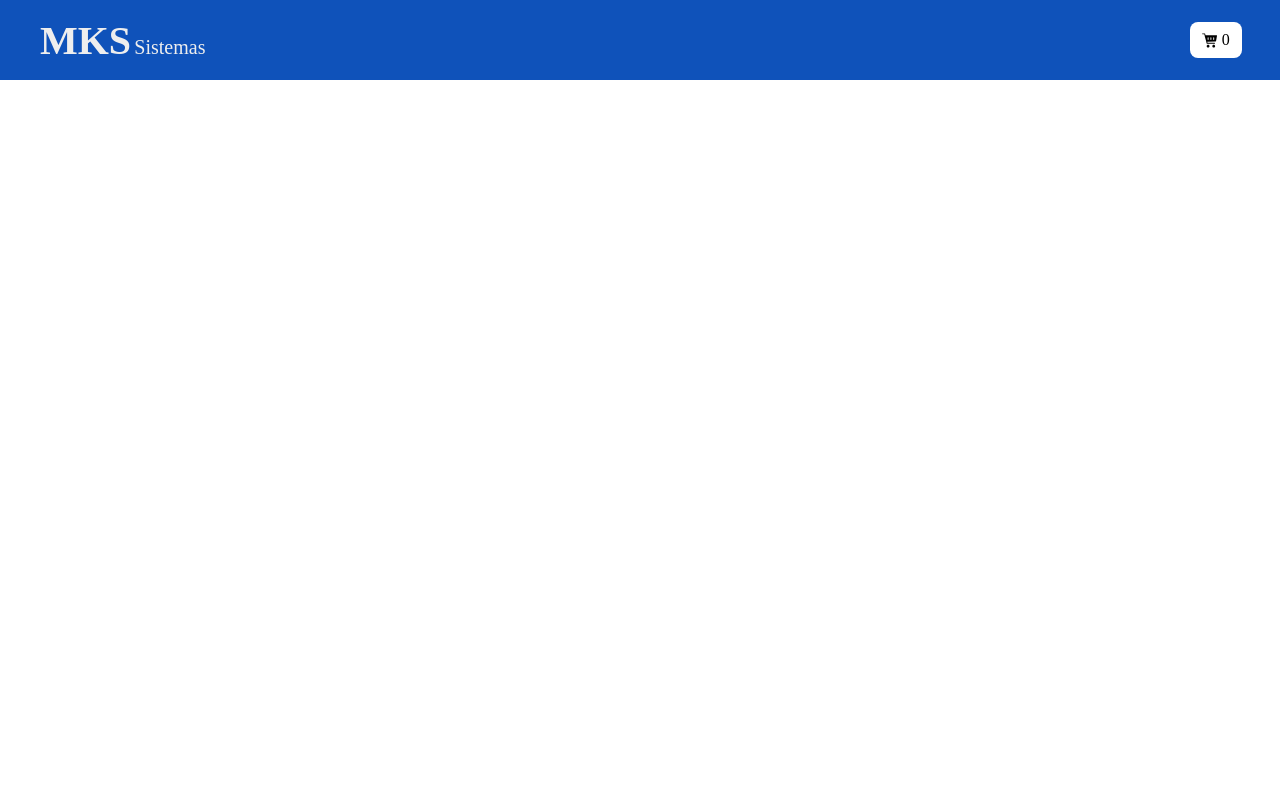
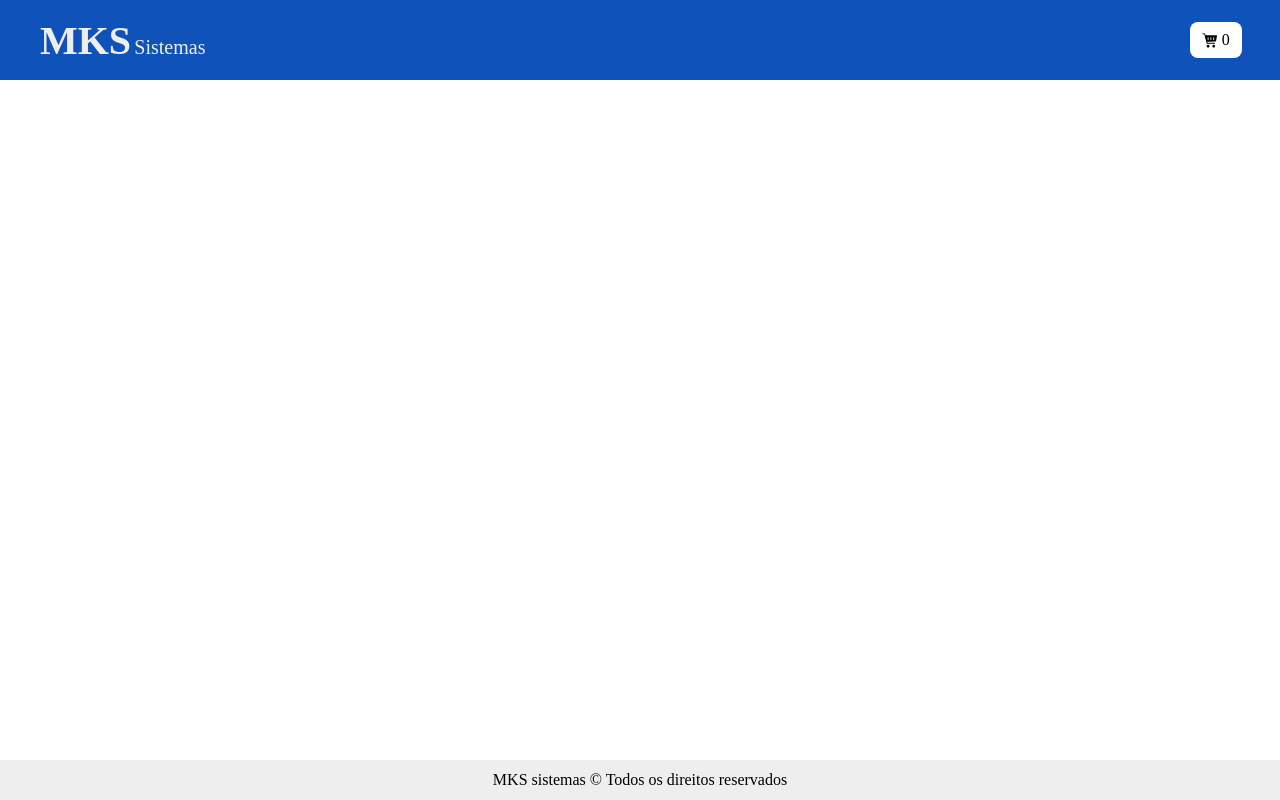
Before and after one commit to DouglasD18/frontend-challenge, a Next.js app: page / in a window 1280 px wide. Built offline with nearby package versions, Linux system fonts and the light colour scheme.

Commit message:
feat: create Footer component

```diff
--- /dev/null
+++ b/src/components/footer/Footer.tsx
@@ -0,0 +1,7 @@
+export function Footer() {
+  return (
+    <footer>
+      <p>MKS sistemas © Todos os direitos reservados</p>
+    </footer>
+  )
+}
--- a/src/pages/index.tsx
+++ b/src/pages/index.tsx
@@ -1,3 +1,4 @@
+import { Footer } from "@/components/footer/Footer";
 import Header from "@/components/header/Header";
 import { Provider } from "@/context/Provider";
 import Head from "next/head";
@@ -12,6 +13,7 @@ export default function Page() {
     </Head>
     <Provider>
       <Header />
+      <Footer />
     </Provider>
   </>
 }
--- /dev/null
+++ b/src/styles/components/footer.scss
@@ -0,0 +1,16 @@
+footer {
+  bottom: 0;
+  position: fixed;
+  width: 100vw;
+  height: 5vh;
+  display: flex;
+  align-items: center;
+  justify-content: center;
+  font-weight: $regularFontWheigth;
+  font-size: $lightFontHeigth;
+  background-color: $principalFooterColor;
+
+  & p {
+    background-color: $principalFooterColor;
+  }
+}
--- a/src/styles/globals.scss
+++ b/src/styles/globals.scss
@@ -1,5 +1,6 @@
 @import "variables.scss";
-@import "header/header.scss";
+@import "components/header.scss";
+@import "components/footer.scss";
 
 * {
   box-sizing: border-box;
```
Also changed, not shown: src/styles/components/header.scss (renamed from src/styles/header/header.scss).
